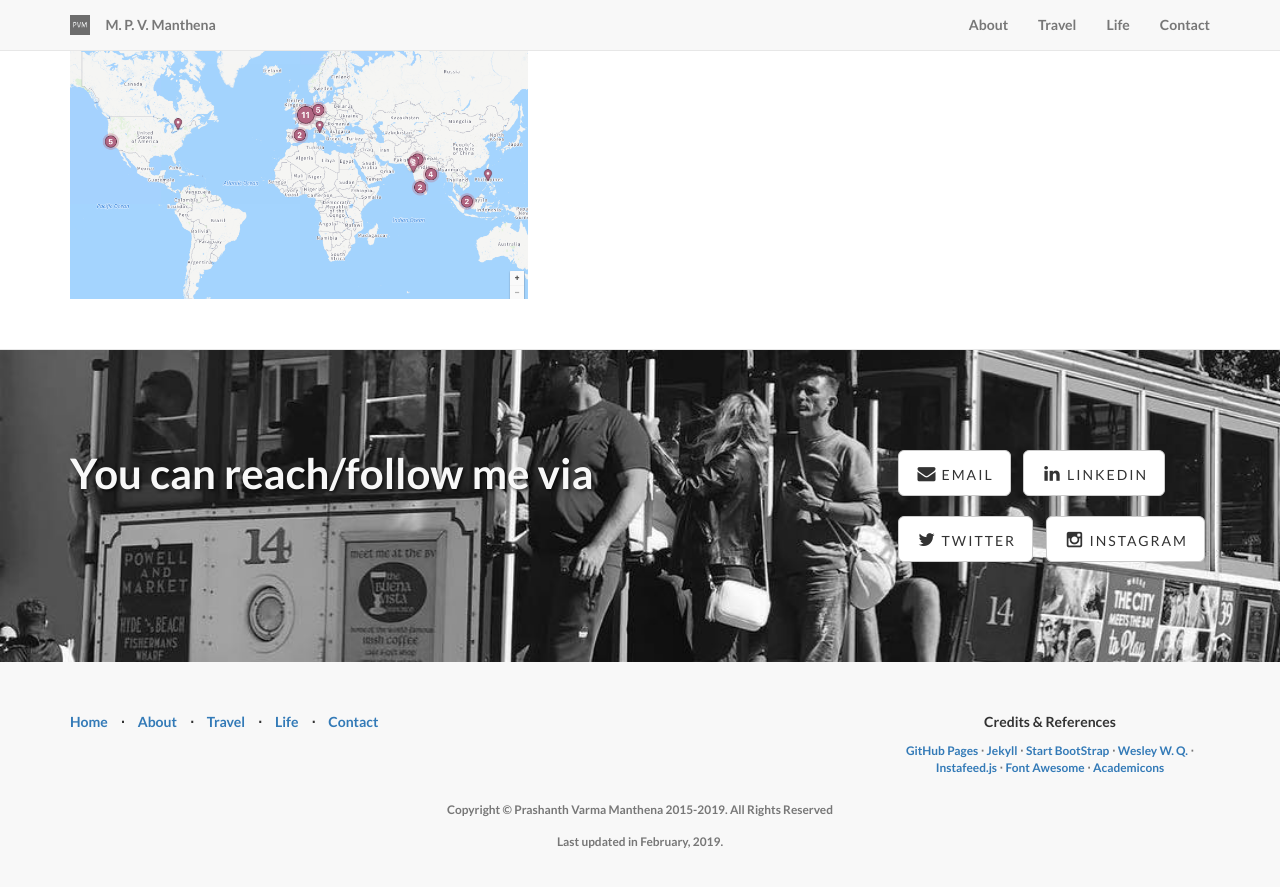
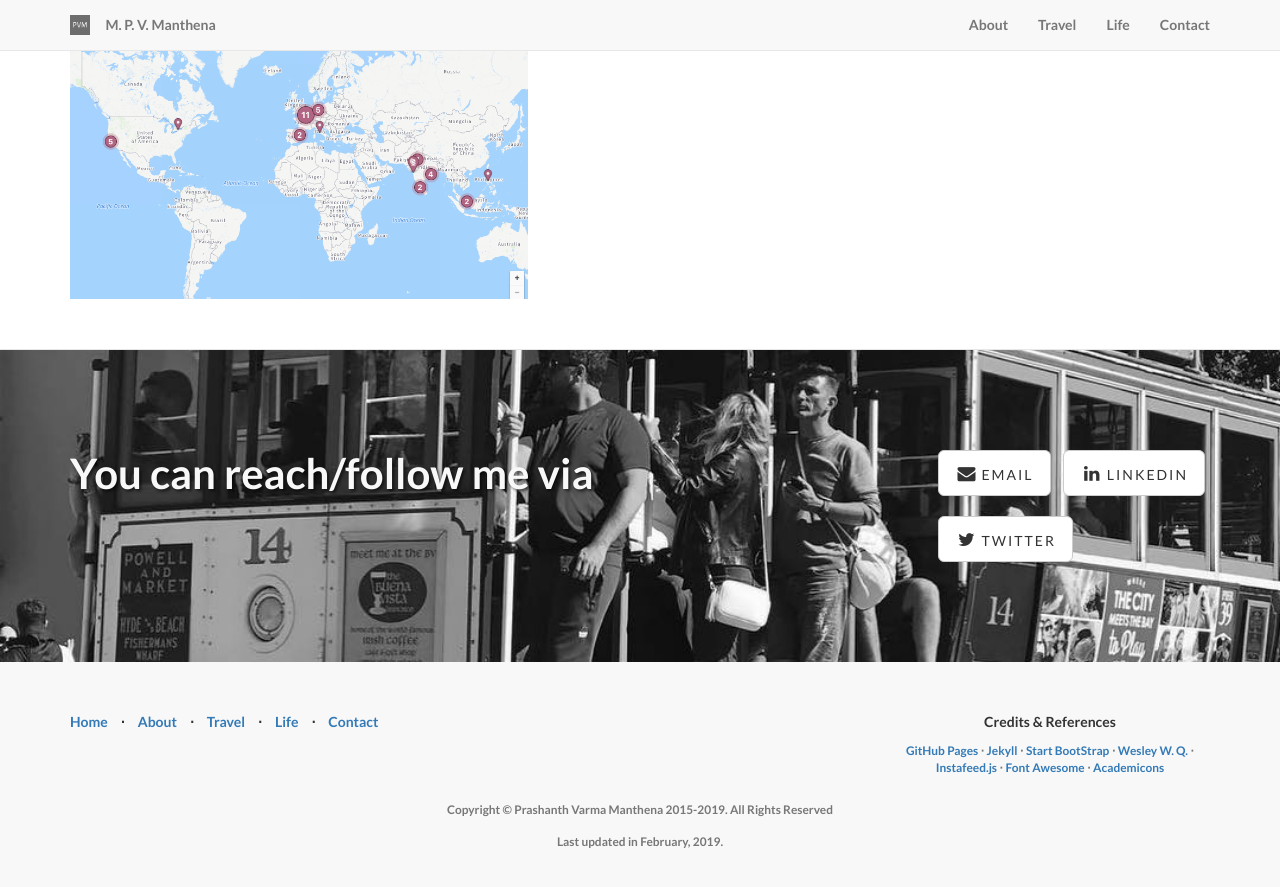
Before and after one commit to prashanthvarma/prashanthvarma.github.io, a Jekyll site: the page built from index.html, in a window 1280 px wide and 900 px high, scrolled down 4252 px. Shown: the top 887 px of the window. Built offline with Jekyll 4.4.1, drawn with Linux system fonts in a browser that asks for light colours; some web fonts are replaced.

Commit message:
Update contact.html

```diff
--- a/_includes/contact.html
+++ b/_includes/contact.html
@@ -21,9 +21,6 @@
                     <li>
                         <a href="https://twitter.com/prashanthvarma" class="btn btn-default btn-lg"><i class="fa fa-twitter fa-fw"></i> <span class="network-name">Twitter</span></a>
                     </li>
-                    <li>
-                        <a href="https://www.instagram.com/prashanth_varma_manthena" class="btn btn-default btn-lg"><i class="fa fa-instagram fa-fw"></i> <span class="network-name">Instagram</span></a>
-                    </li>
                 </ul>
             </div>
         </div>
```
